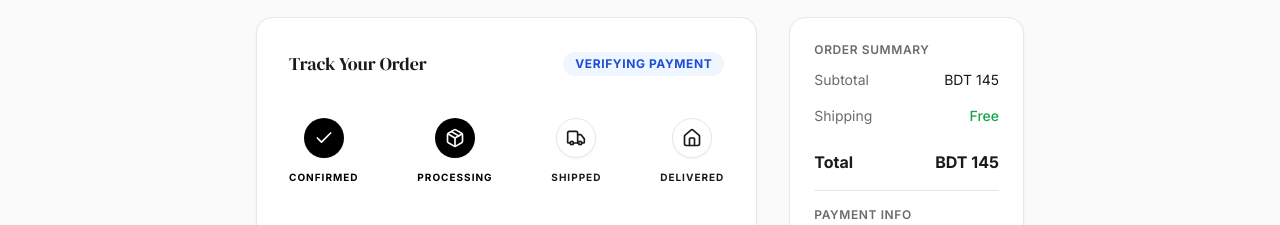
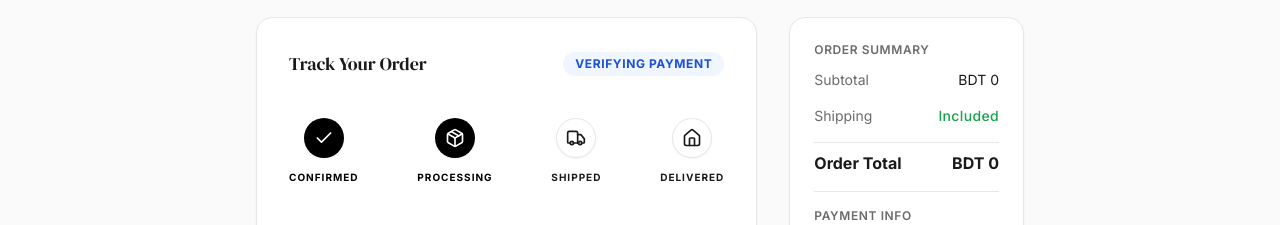
Before and after one commit to faiaz388/velqor, a Next.js app: page /order-confirmed in a window 1280 px wide. Shown: the part 419-644 px from the top of the page. Built offline with nearby package versions, Linux system fonts and the light colour scheme; no server answers.

Commit message:
fix: prevent ordering out-of-stock products and fix hardcoded invoice price

```diff
--- a/app/(storefront)/checkout/page.tsx
+++ b/app/(storefront)/checkout/page.tsx
@@ -149,8 +149,8 @@ export default function CheckoutPage() {
       addToast({ title: "Order placed successfully!", type: "success" });
       clearCart();
 
-      // Redirect to success page
-      window.location.href = "/order-confirmed";
+      // Redirect to success page with information
+      window.location.href = `/order-confirmed?id=${orderId}&total=${total}`;
     } catch (error: unknown) {
       console.error("Order error:", error);
       const message = error instanceof Error ? error.message : "An unknown error occurred";
--- a/app/(storefront)/order-confirmed/page.tsx
+++ b/app/(storefront)/order-confirmed/page.tsx
@@ -4,11 +4,15 @@ import * as React from "react";
 import Link from "next/link";
 import { motion } from "framer-motion";
 import { Check, Package, Truck, Home, Calendar, CreditCard, Printer } from "lucide-react";
+import { useSearchParams } from "next/navigation";
 import { Button } from "@/components/ui/button";
 import { formatCurrency, cn } from "@/lib/utils";
 
 export default function OrderConfirmedPage() {
-  const [orderId] = React.useState(`VEL-${Math.floor(Math.random() * 90000) + 10000}`);
+  const searchParams = useSearchParams();
+  const orderId = searchParams.get("id") || `VEL-${Math.floor(Math.random() * 90000) + 10000}`;
+  const totalAmount = Number(searchParams.get("total")) || 0;
+  const subtotalAmount = totalAmount; // For simplicity, we'll show the total since we don't have broken down costs easily available here
 
   const steps = [
     { id: "pending", label: "Confirmed", icon: Check, active: true },
@@ -85,15 +89,15 @@ export default function OrderConfirmedPage() {
                 <div className="space-y-4">
                   <div className="flex justify-between text-sm">
                     <span className="text-foreground-secondary">Subtotal</span>
-                    <span>{formatCurrency(145)}</span>
+                    <span>{formatCurrency(subtotalAmount)}</span>
                   </div>
                   <div className="flex justify-between text-sm">
                     <span className="text-foreground-secondary">Shipping</span>
-                    <span className="text-green-600 font-medium">Free</span>
+                    <span className="text-green-600 font-medium tracking-wide">Included</span>
                   </div>
-                  <div className="flex justify-between font-bold pt-2">
-                    <span>Total</span>
-                    <span>{formatCurrency(145)}</span>
+                  <div className="flex justify-between font-bold pt-2 border-t border-foreground/5 mt-2">
+                    <span className="text-base">Order Total</span>
+                    <span className="text-base">{formatCurrency(totalAmount)}</span>
                   </div>
                 </div>
               </div>
--- a/app/(storefront)/products/[slug]/page.tsx
+++ b/app/(storefront)/products/[slug]/page.tsx
@@ -32,6 +32,7 @@ interface Product {
   images: string[];
   colors: ProductColor[];
   sizes: ProductSize[];
+  stockQuantity: number;
 }
 
 const fetchProductBySlug = async (slug: string): Promise<Product | null> => {
@@ -58,8 +59,9 @@ const fetchProductBySlug = async (slug: string): Promise<Product | null> => {
         id: v.id, name: v.value, hex: v.value
     })) || [],
     sizes: product.product_options?.find((o: { name: string }) => o.name.toLowerCase().includes("size"))?.product_option_values?.map((v: { id: string, value: string }) => ({
-        id: v.id, name: v.value, inStock: true
+        id: v.id, name: v.value, inStock: product.stock_quantity > 0
     })) || [],
+    stockQuantity: product.stock_quantity || 0,
   };
 };
 
@@ -315,8 +317,9 @@ export default function ProductDetailPage({ params }: { params: { slug: string }
             size="lg"
             className="w-full h-14 text-base"
             onClick={handleAddToCart}
+            disabled={product.stockQuantity === 0}
           >
-            Add to Bag — {formatCurrency((product.salePrice || product.price) * quantity)}
+            {product.stockQuantity === 0 ? "Out of Stock" : `Add to Bag — ${formatCurrency((product.salePrice || product.price) * quantity)}`}
           </Button>
           <div className="flex items-center gap-2 justify-center mt-4 text-xs text-foreground-secondary">
             <ShieldCheck className="w-4 h-4" /> Secure checkout
```
